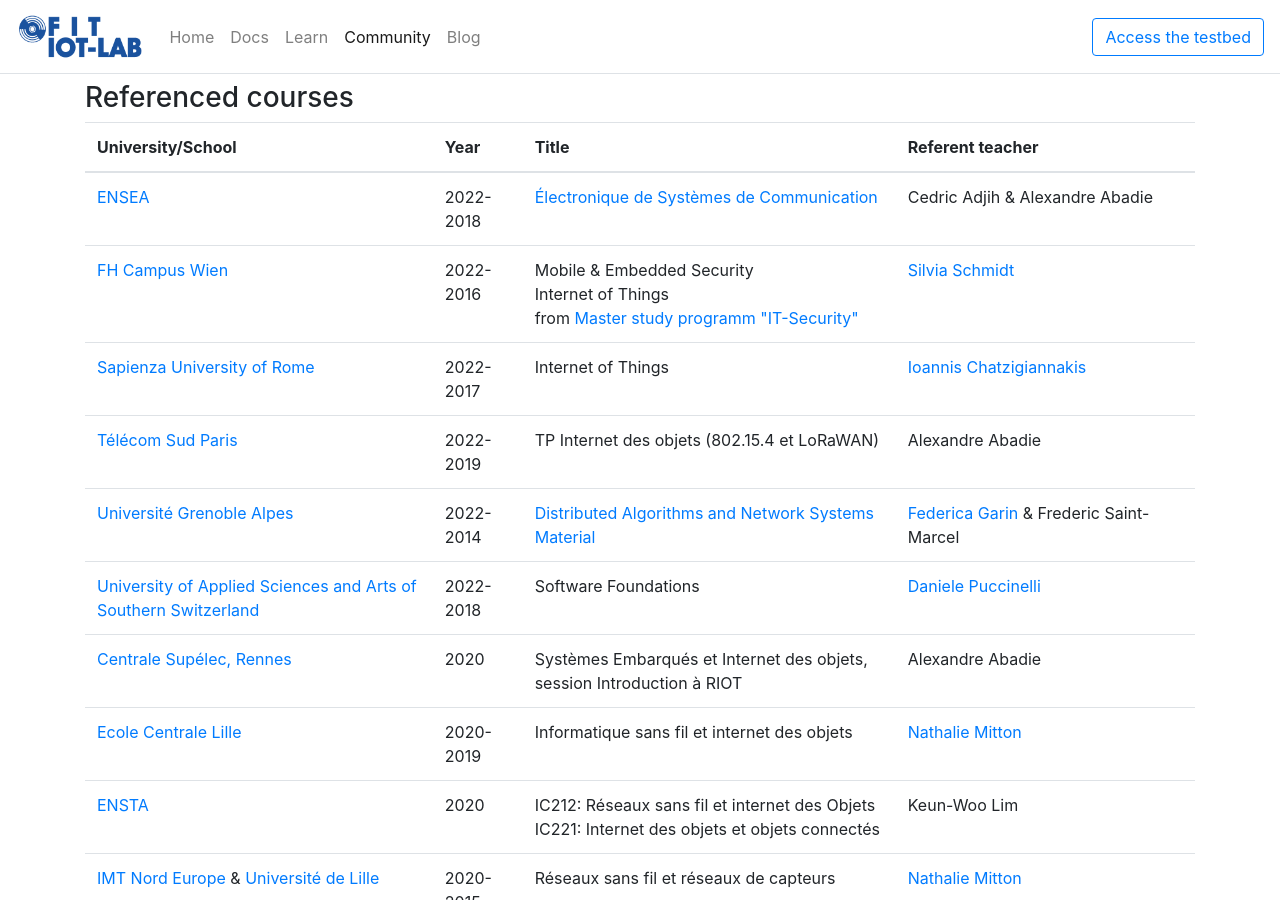
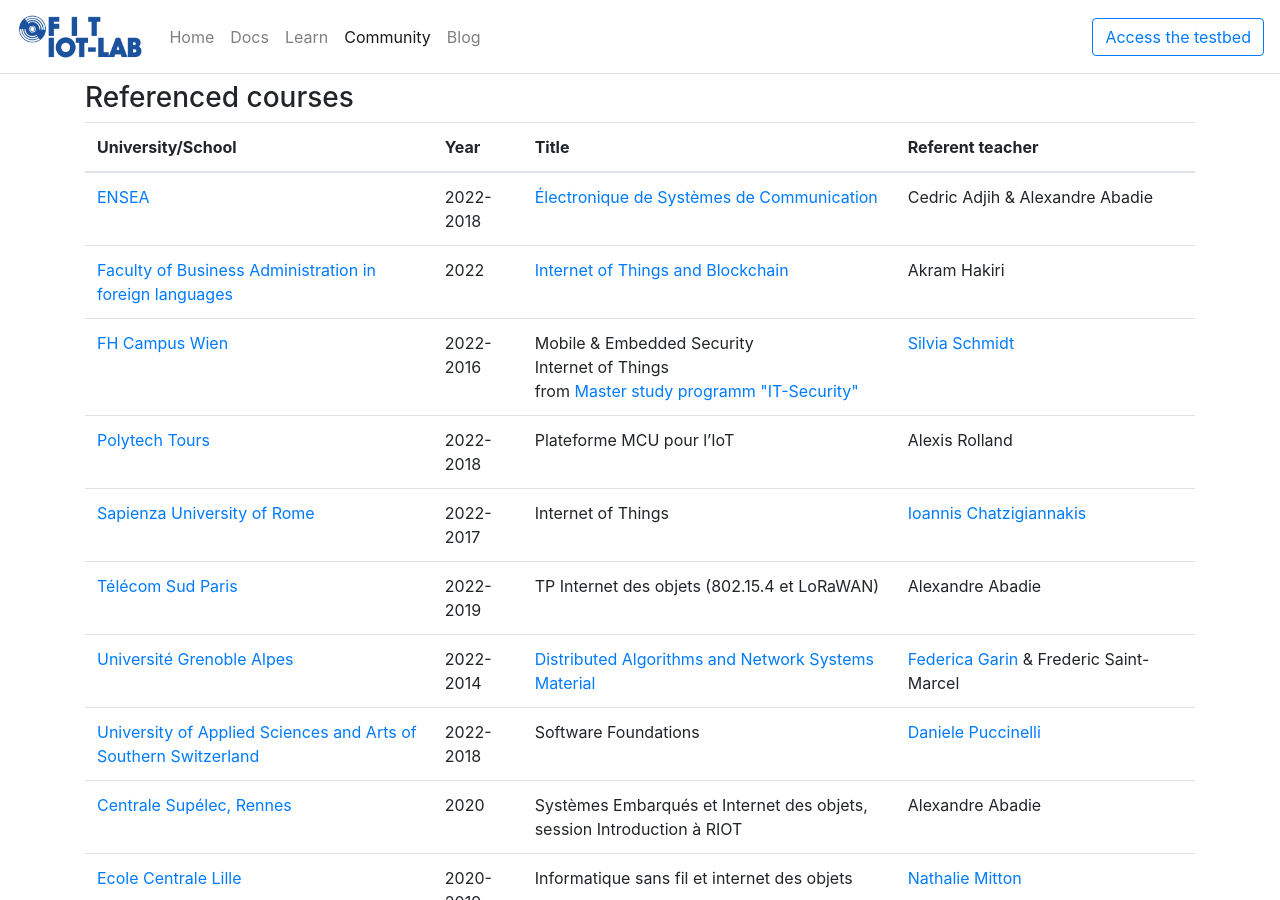
Before and after one commit to iot-lab/iot-lab.github.io, a Jekyll site: the page built from community/education.html, in a window 1280 px wide and 900 px high, scrolled down 1041 px. Built offline with Jekyll 4.4.1, drawn with Linux system fonts in a browser that asks for light colours; nearby versions of some CDN libraries; comment, search, counter and statistics services are not loaded.

Commit message:
community/education: add new courses

```diff
--- a/_data/education.yml
+++ b/_data/education.yml
@@ -3,10 +3,20 @@
   title: <a href="http://www.ensea.fr/fr/huit-specialites-3e-annee-33">Électronique de Systèmes de Communication</a>
   teacher: Cedric Adjih & Alexandre Abadie
 
+- school: <a href="https://mdbi.fabiz.ase.ro/">Faculty of Business Administration in foreign languages</a>
+  year: 2022
+  title: <a href="https://mdbi.fabiz.ase.ro/course/internet-of-things-and-blockchain/">Internet of Things and Blockchain</a>
+  teacher: Akram Hakiri
+
 - school: <a href="https://www.fh-campuswien.ac.at/en/">FH Campus Wien</a>
   year: 2022-2016
   title: Mobile & Embedded Security <br> Internet of Things <br> from <a href="https://www.fh-campuswien.ac.at/en/studies/study-courses/detail/it-security-master.html">Master study programm "IT-Security"</a>
   teacher: <a href="https://www.fh-campuswien.ac.at/en/research/researchers-from-a-to-z/detail/silvia-schmidt.html">Silvia Schmidt</a>
+
+- school: <a href="https://polytech.univ-tours.fr">Polytech Tours</a>
+  year: 2022-2018
+  title: Plateforme MCU pour l’IoT
+  teacher: Alexis Rolland
 
 - school: <a href="http://en.uniroma1.it/">Sapienza University of Rome</a>
   year: 2022-2017
```
